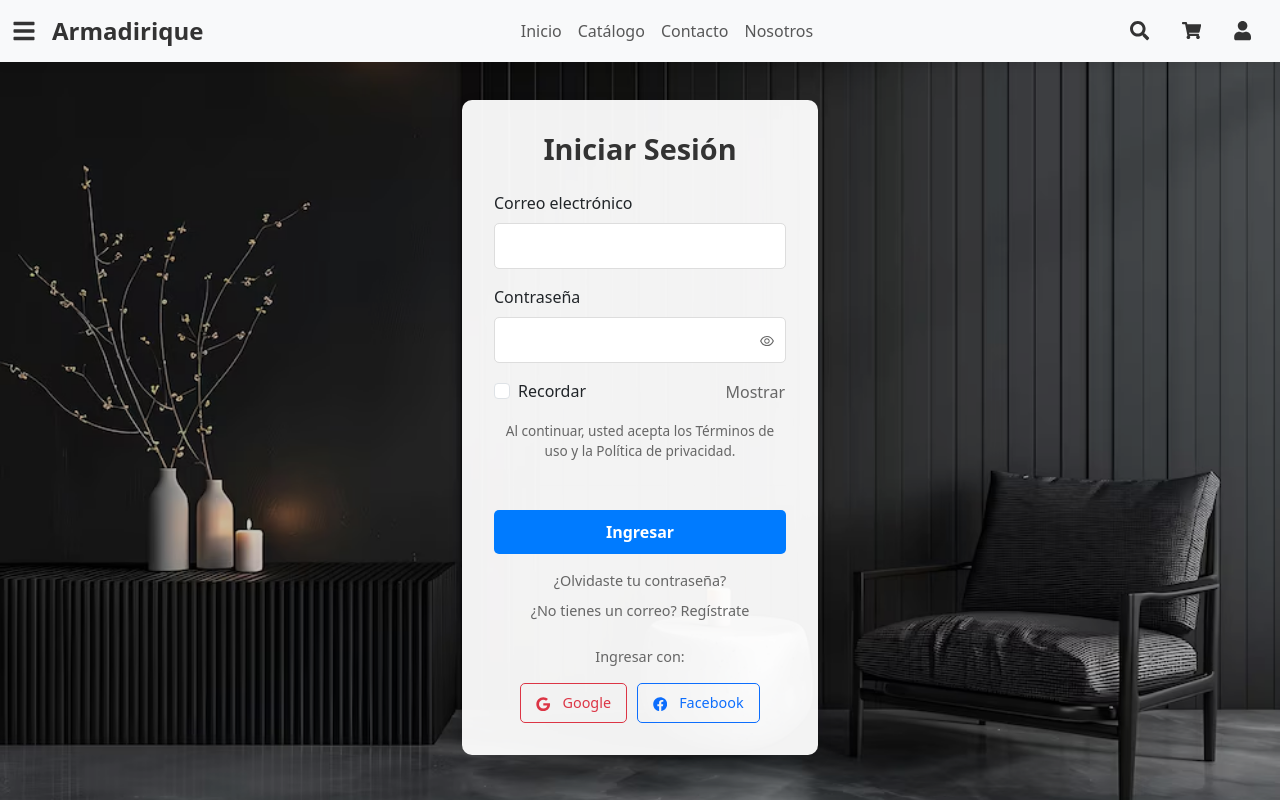
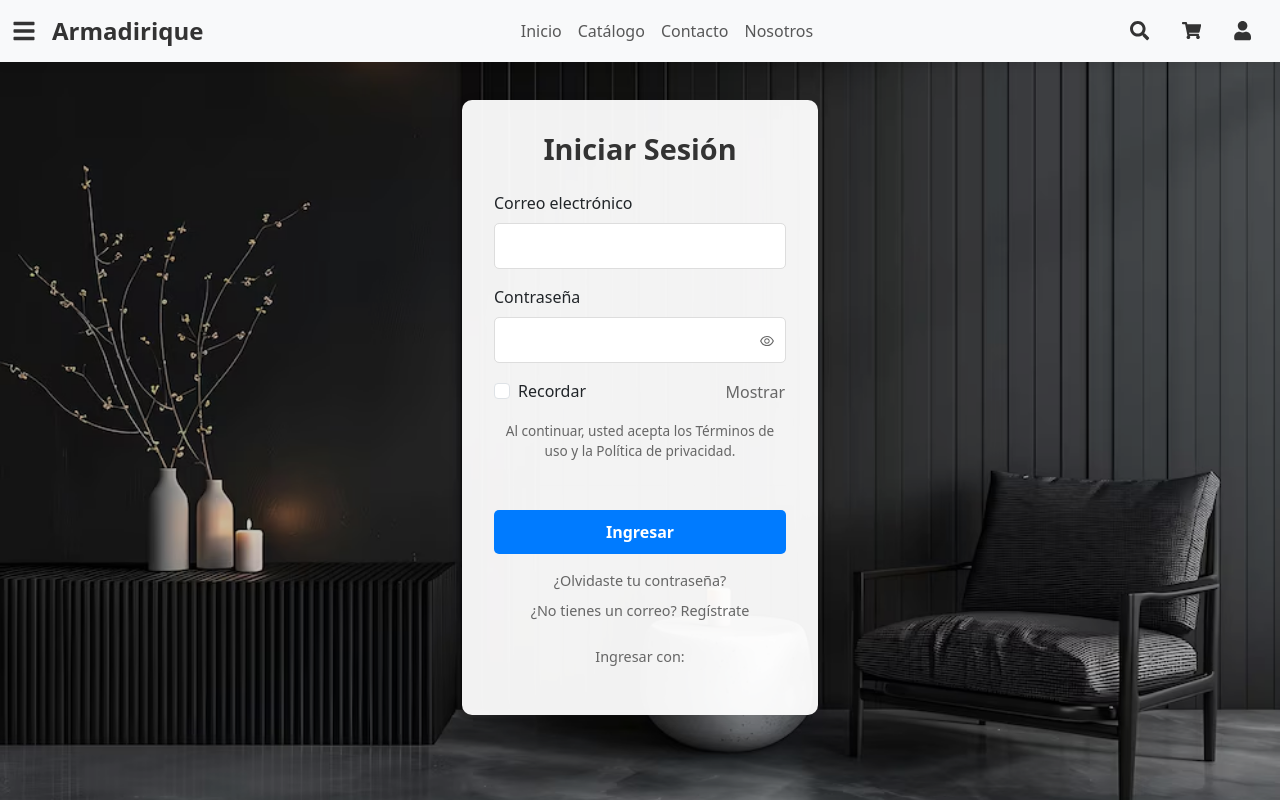
Before and after one commit to yourch22/frontend_armadirique, a React (Create React App) app: page /login in a window 1280 px wide. Built offline with nearby package versions, Linux system fonts and the light colour scheme.

Commit message:
Exoneracion de google y facebook

```diff
--- a/src/componentes/Login/Login.jsx
+++ b/src/componentes/Login/Login.jsx
@@ -24,7 +24,7 @@ import {
 import { AiOutlineEye, AiOutlineEyeInvisible } from 'react-icons/ai';
 import { useNavigate } from 'react-router-dom';
 import fondoLogin from './mueble.png';
-
+/*  RUTA PAR ELEGIR LA IMAGEN */
 const Login = () => {
   const [formData, setFormData] = useState({
     email: '',
@@ -304,7 +304,7 @@ const Login = () => {
                   <div style={{ textAlign: 'center' }}>
                     <p style={{ color: '#666', fontSize: '0.9rem', marginBottom: '1rem' }}>Ingresar con:</p>
                     <div style={{ display: 'flex', justifyContent: 'center', gap: '10px' }}>
-                      <Button variant="outline-danger" style={{
+                     {/*  <Button variant="outline-danger" style={{
                         padding: '8px 15px',
                         fontSize: '0.9rem',
                         borderRadius: '5px'
@@ -317,7 +317,7 @@ const Login = () => {
                         borderRadius: '5px'
                       }}>
                         <FaFacebook style={{ marginRight: '0.5rem' }} /> Facebook
-                      </Button>
+                      </Button> */}
                     </div>
                   </div>
                 </Form>
```
